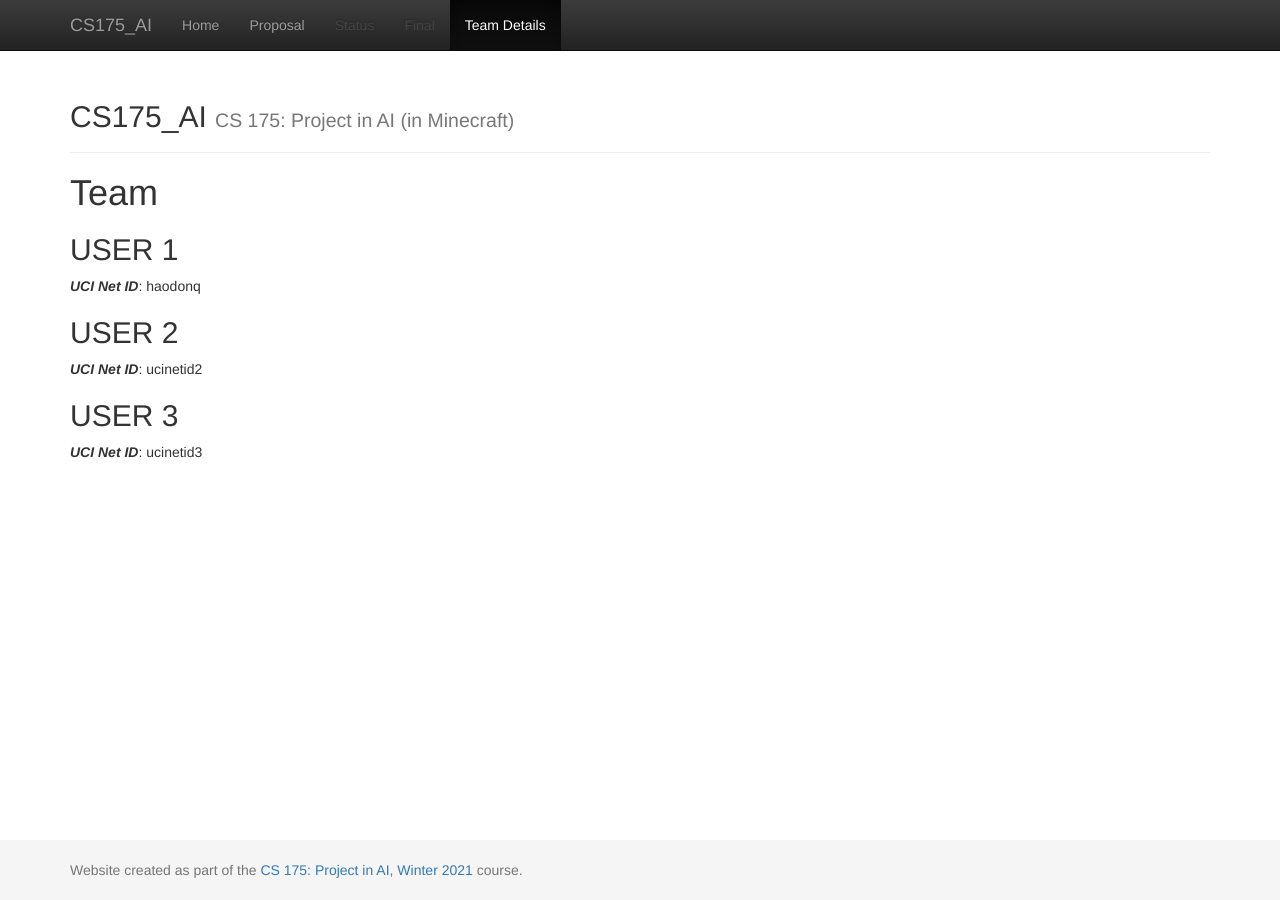
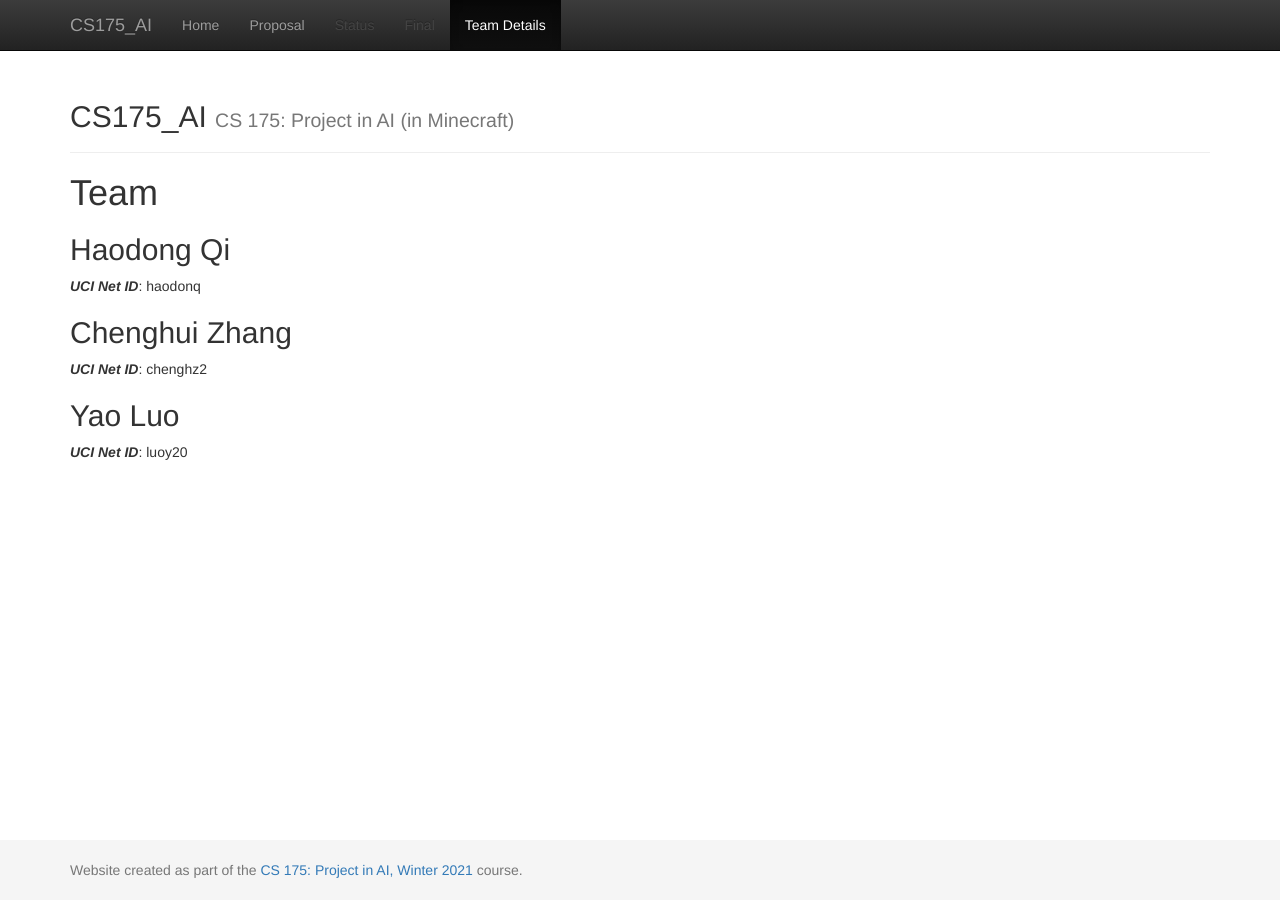
Before and after one commit to LeoLuo0320/MatureAI, a Jekyll site: the page built from docs/team.md, in a window 1280 px wide. Built offline with Jekyll 4.4.1, drawn with Linux system fonts in a browser that asks for light colours.

Commit message:
update teaminfo

```diff
--- a/docs/team.md
+++ b/docs/team.md
@@ -6,11 +6,11 @@
 # {{ page.title }}
 
 
-## USER 1
+## Haodong Qi
 ***UCI Net ID***: haodonq
 
-## USER 2
-***UCI Net ID***: ucinetid2
+## Chenghui Zhang
+***UCI Net ID***: chenghz2
 
-## USER 3
-***UCI Net ID***: ucinetid3
+## Yao Luo
+***UCI Net ID***: luoy20
```
